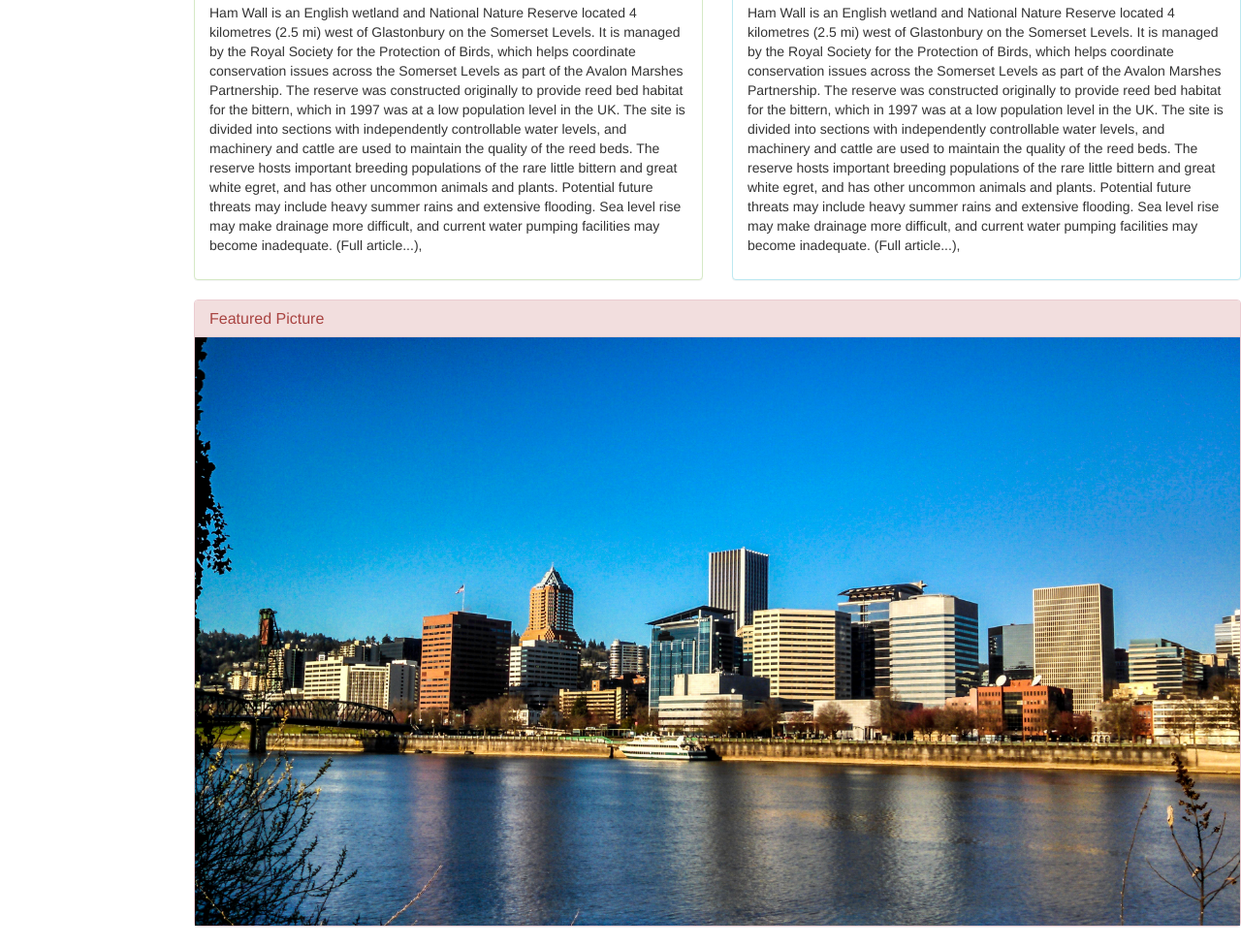
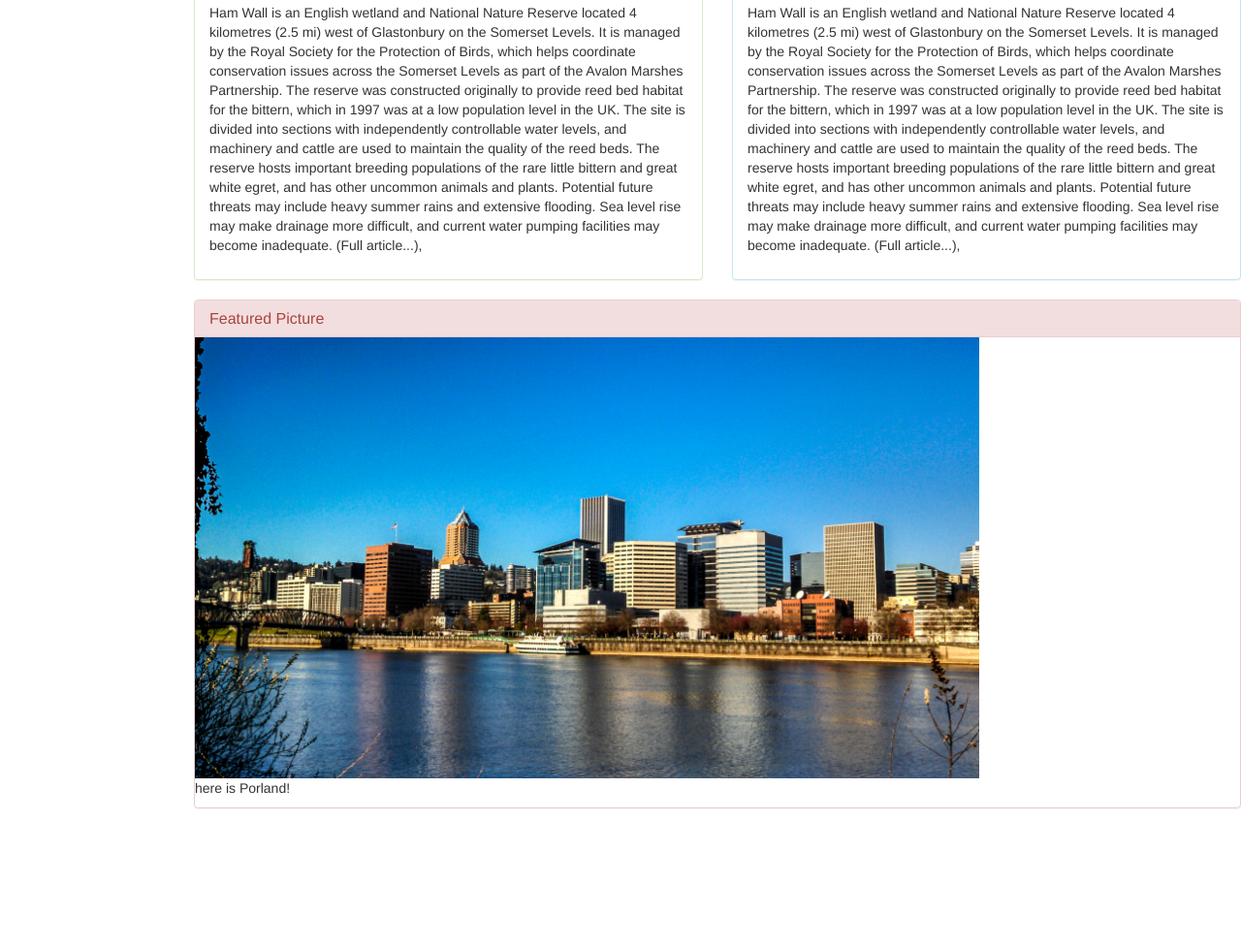
Before and after one commit to brandanpdx/fake-wiki, a plain HTML site: page index.html in a window 1280 px wide. Shown: the part 288-1264 px from the top of the page at 97% size. After the commit the page ends 1142 px from the top, so only its background shows below. Drawn offline with Linux system fonts and the light colour scheme.

Commit message:
add comment to picture

```diff
--- a/css/style.css
+++ b/css/style.css
@@ -20,6 +20,6 @@ p {
 }
 
 .picture img {
-  width: 100%;
-  height: 100%;
+  width: 75%;
+  height: 50%;
 }
--- a/index.html
+++ b/index.html
@@ -100,9 +100,9 @@
     <h2 class="panel-title">Featured Picture</h2>
       </div>
     <img src="img/pdx.jpg" alt="A picture of Portland">
-    </div>
-</div>
-
+    <p>here is Porland!</p>
+     </div>
+     </div>
 
 </body>
 
```
